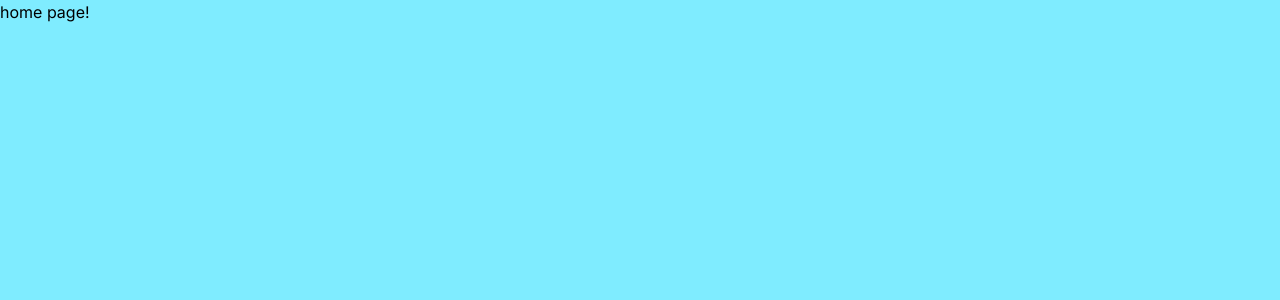
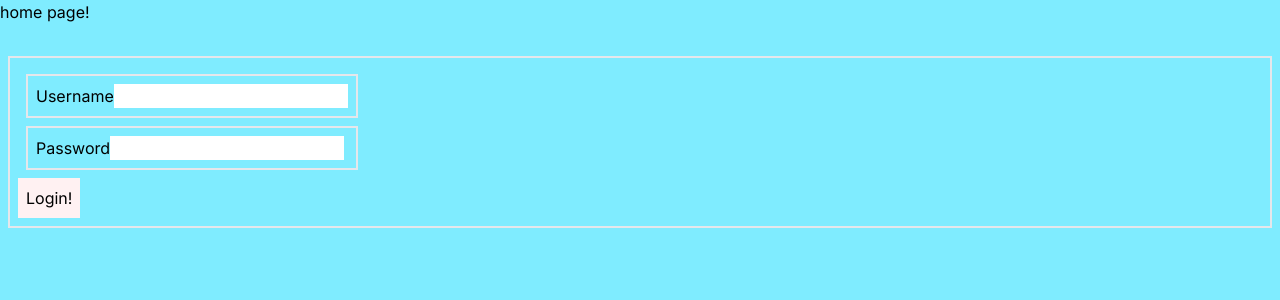
Before and after one commit to drbrgo/team_closet, a Next.js app in the folder src/frontend/teamcloset/: page / in a window 1280 px wide. Shown: the top 300 px of the page. Built offline with nearby package versions, Linux system fonts and the light colour scheme.

Commit message:
working on authentication. login feature, some changes to controller endpoints

```diff
--- /dev/null
+++ b/src/frontend/teamcloset/app/components/authentication/LoginForm.tsx
@@ -0,0 +1,111 @@
+// import { setCookie } from 'cookies-next';
+// import { parseCookie } from 'next/dist/compiled/@edge-runtime/cookies';
+// import { getCookies } from 'cookies-next';
+//import { cookies } from 'next/headers';
+import React, { useState } from 'react';
+import { useRouter } from 'next/navigation';
+
+
+const LoginForm = (props) => {
+  // manage input values
+  const [username, setUsername] = useState('');
+  const [password, setPassword] = useState('');
+  // manage error message
+  const [errorMessage, setErrorMessage] = useState('');
+
+  const webUrl = "http://localhost:8080/api/v1/auth/signin";
+
+  const router = useRouter();
+
+  const handleSubmit = async (event) => {
+    event.preventDefault();
+
+    const data = {
+      username: event.target.username.value,
+      password: event.target.password.value,
+    };
+
+    try {
+      const response = await fetch(webUrl, {
+        method: 'POST',
+        headers: {
+          'Content-Type': 'application/json',
+          // 'Access-Control-Allow-Origin': webUrl,
+          // 'Vary': 'Origin'
+        },
+        body: JSON.stringify(data),
+      });
+
+      if (!response.ok) {
+        // checking if response status is not OK (as in a 4-- or 5-- response status code)
+        throw new Error(`You're flagged! Have a glass of water and try again with valid credentials.`);
+      }
+
+      if (response.ok) {
+
+        console.log(data);
+        console.log(data.username);
+        console.log(response.headers.get('User-ID'));
+
+        router.push('/closet');
+
+
+    }
+
+      console.log("request data:", data);
+
+
+      // reset input values and error message upon successful submission
+      setUsername('');
+      setPassword('');
+      setErrorMessage('');
+
+      //handle error
+    } catch (error) {
+      setErrorMessage(error.message);
+      console.error('Login Error:', error);
+    }
+  };
+
+  return (
+    <div className="flex justify-center, border-2 p-2 m-2">
+      <form onSubmit={handleSubmit}>
+        {/* <h1>Login</h1> */}
+        {/* error message only displayes if present */}
+        {errorMessage && <div style={{ color: 'red' }}>{errorMessage}</div>}
+        <div className="container">
+          <div className="row">
+            <div className="form-item col-4, border-2 p-2 m-2">
+              <label>Username</label>
+              {/* value and onChange make inputs controlled components */}
+              <input
+                type="text"
+                autoComplete="off"
+                id="username"
+                value={username}
+                onChange={(event) => setUsername(event.target.value)}
+              />
+            </div>
+          </div>
+        </div>
+        <div className="container">
+          <div className="row">
+            <div className="form-item col-4, border-2 p-2 m-2">
+              <label>Password</label>
+              <input
+                type="password"
+                autoComplete="off"
+                id="password"
+                value={password}
+                onChange={(event) => setPassword(event.target.value)}
+              />
+            </div>
+          </div>
+        </div>
+        <button className="bg-rose-50 p-2 hover:bg-rose-100" type="submit">Login!</button>
+      </form>
+    </div>
+  );
+};
+
+export default LoginForm;
--- a/src/frontend/teamcloset/app/components/closet-user/DisplayTeamCloset.tsx
+++ b/src/frontend/teamcloset/app/components/closet-user/DisplayTeamCloset.tsx
@@ -35,7 +35,7 @@ export default function DisplayTeamCloset() {
     useEffect(function() {
         const getClosetItems = async() => {
 
-            await fetch(webUrl + "/closet/getclosetitems" + "?" + (sizeFilter ? `size=${sizeFilter}` : "") + "&" + (seriesFilter ? `selectSeries=${seriesFilter}` : "") +
+            await fetch(webUrl + "/api/v1/auth/closet/getclosetitems" + "?" + (sizeFilter ? `size=${sizeFilter}` : "") + "&" + (seriesFilter ? `selectSeries=${seriesFilter}` : "") +
             "&" + (genderFilter ? `gender=${genderFilter}` : "") + "&" + (seasonFilter ? `season=${seasonFilter}` : "") + "&" + (bodyPartFilter ? `bodyPart=${bodyPartFilter}` : ""))
             .then(response => response.json())
             .then(data => {
--- a/src/frontend/teamcloset/app/page.tsx
+++ b/src/frontend/teamcloset/app/page.tsx
@@ -1,6 +1,16 @@
+'use client'
+
+import LoginForm from "./components/authentication/LoginForm";
+import React, { useState } from 'react';
+
+
 export default function Home() {
   return (
+    <div>
     <p>home page!</p>
+    <br></br>
+    <LoginForm />
+    </div>
   )
 }
 
```
Also changed, not shown: 2 other files (tests, documents, lock files or other folders).
